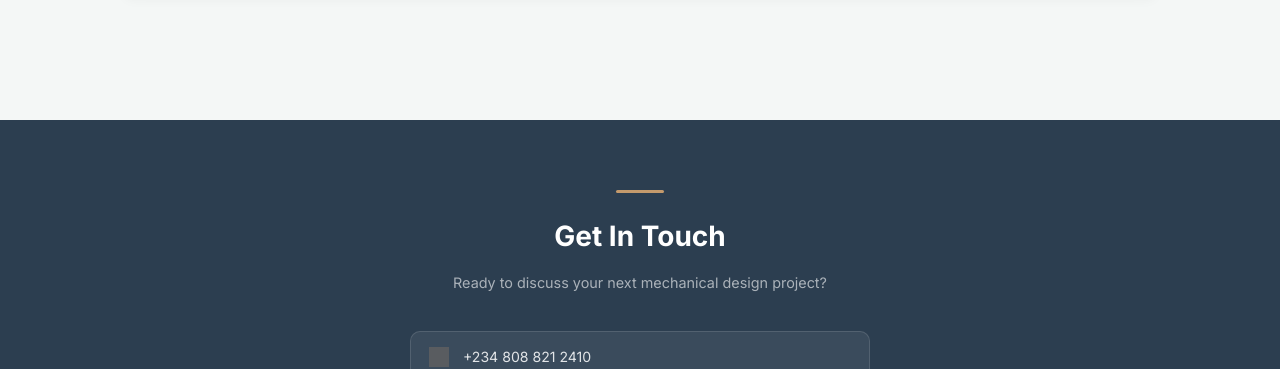
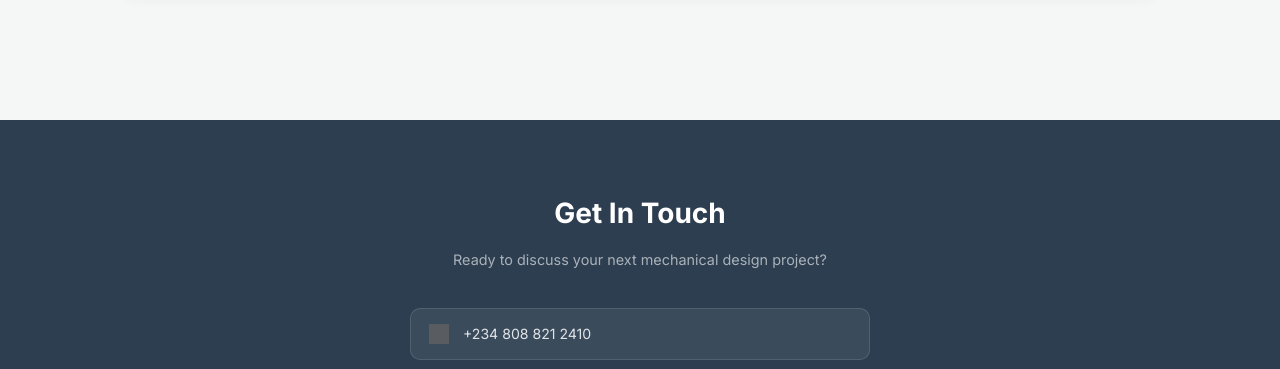
Before and after one commit to Tolulope-Makanjuola/mechanical-design-portfolio, a plain HTML site: page index.html in a window 1280 px wide. Shown: the part 6563-6932 px from the top of the page. Drawn offline with nearby package versions, Linux system fonts and the light colour scheme; grey boxes are pictures that could not be loaded.

Commit message:
Remove the brown line above the footer heading
Co-Authored-By: Claude Opus 5.5 <noreply@anthropic.com>

```diff
--- a/style.css
+++ b/style.css
@@ -369,13 +369,6 @@ footer h2 { font-size: 1.75rem; font-weight: 700; color: var(--white); margin-bo
 .footer-inner > p, .footer-heading p { color: rgba(255,255,255,0.6); font-size: 0.9rem; }
 /* Heading and the line under it stay together as one block */
 .footer-heading h2 { margin-bottom: 10px; }
-/* Short brown line above "Get In Touch", to match the brown accents on the rest of the page */
-.footer-heading::before {
-    content: ''; display: block;
-    width: 48px; height: 3px; border-radius: 2px;
-    background: var(--brown-mid);
-    margin: 0 auto 20px;
-}
 .footer-contacts { display: flex; flex-direction: column; gap: 12px; width: 100%; max-width: 460px; }
 .footer-contact-item {
     display: flex; align-items: center; gap: 14px;
```
